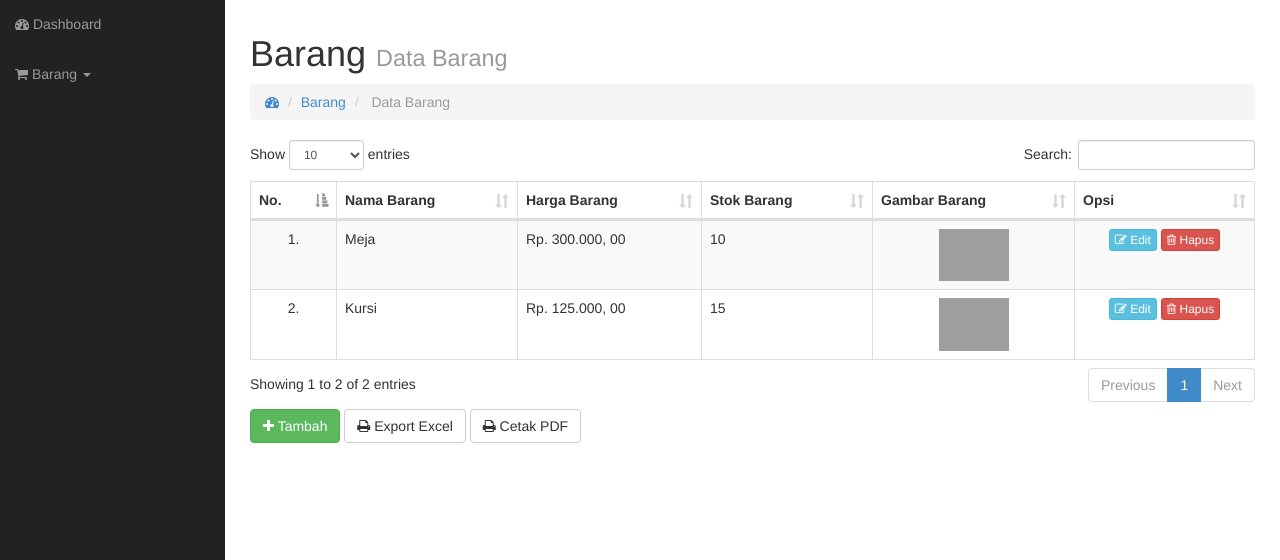
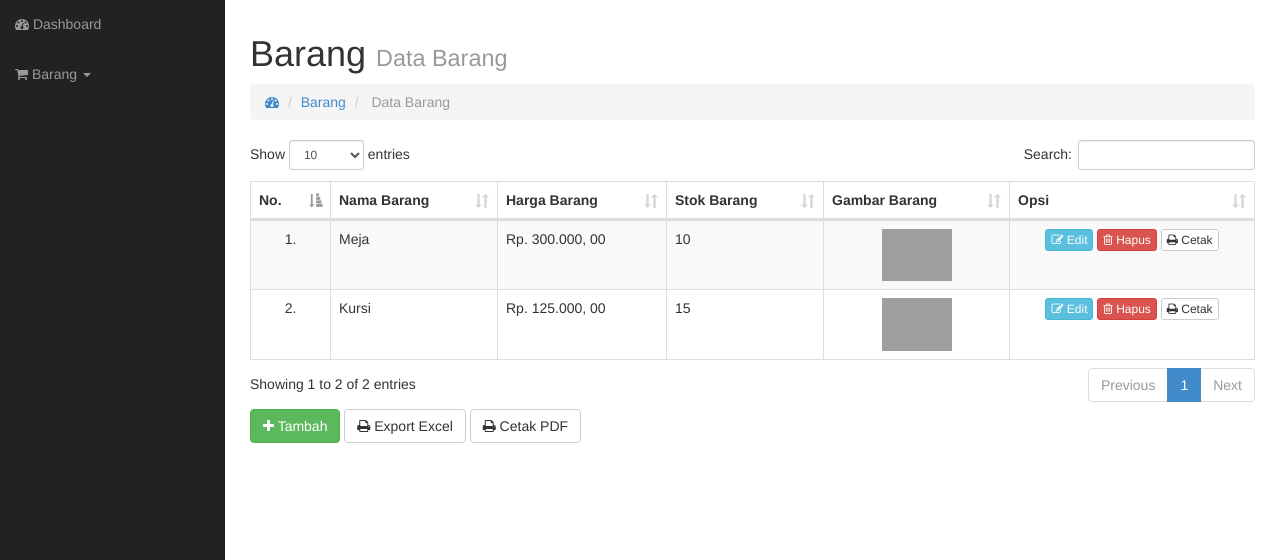
Before and after one commit to xenrath/web001, a PHP site: page /index.php?page=barang in a window 1280 px wide. Shown: the part 51-611 px from the top of the page. Run offline with PHP 8.4, Linux system fonts and the light colour scheme; data comes from the database, SQL or seed files in the repository; grey boxes are pictures that could not be loaded.

Commit message:
Membuat Report/Laporan PDF Tampil per ID dengan PHP mysqli dan html2pdf (11)

```diff
--- a/report/cetak_barang.php
+++ b/report/cetak_barang.php
@@ -36,7 +36,11 @@
 	';
 
 	$no = 1;
-	$tampil = $brg->tampil();
+	if (@$_GET['id'] != '') {
+		$tampil = $brg->tampil(@$_GET['id']);
+	}else{
+		$tampil = $brg->tampil();
+	}
 	while ($data = $tampil->fetch_object()) {
 		$content .= '
 			<tr>
--- a/views/barang.php
+++ b/views/barang.php
@@ -57,6 +57,9 @@
 							<a href="?page=barang&act=del&id=<?php echo $data->id_brg; ?>" onclick="return confirm('Yakin akan menghapus data ini?')">
 								<button class="btn btn-danger btn-xs"><i class="fa fa-trash-o"></i> Hapus</button>
 							</a>
+							<a href="./report/cetak_barang.php?id=<?php echo $data->id_brg; ?>" target="_blank">
+								<button class="btn btn-default btn-xs"><i class="fa fa-print"></i> Cetak</button>
+							</a>
 						</td>
 					</tr>
 					<?php } ?>
```
